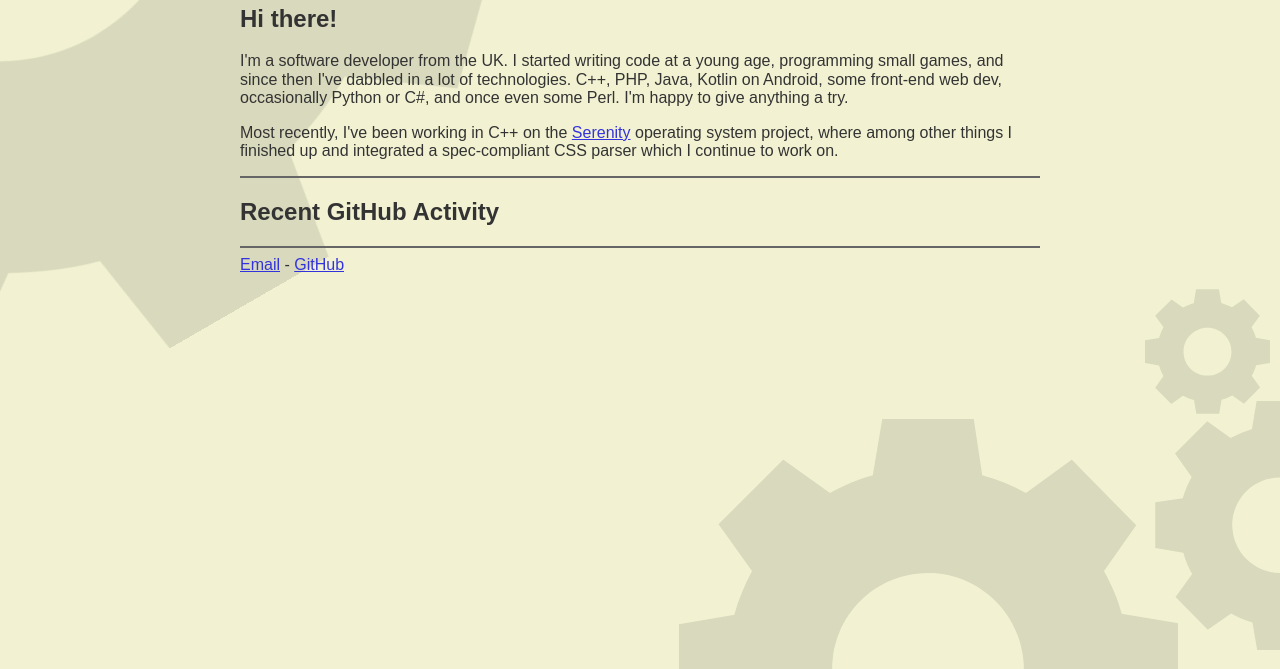
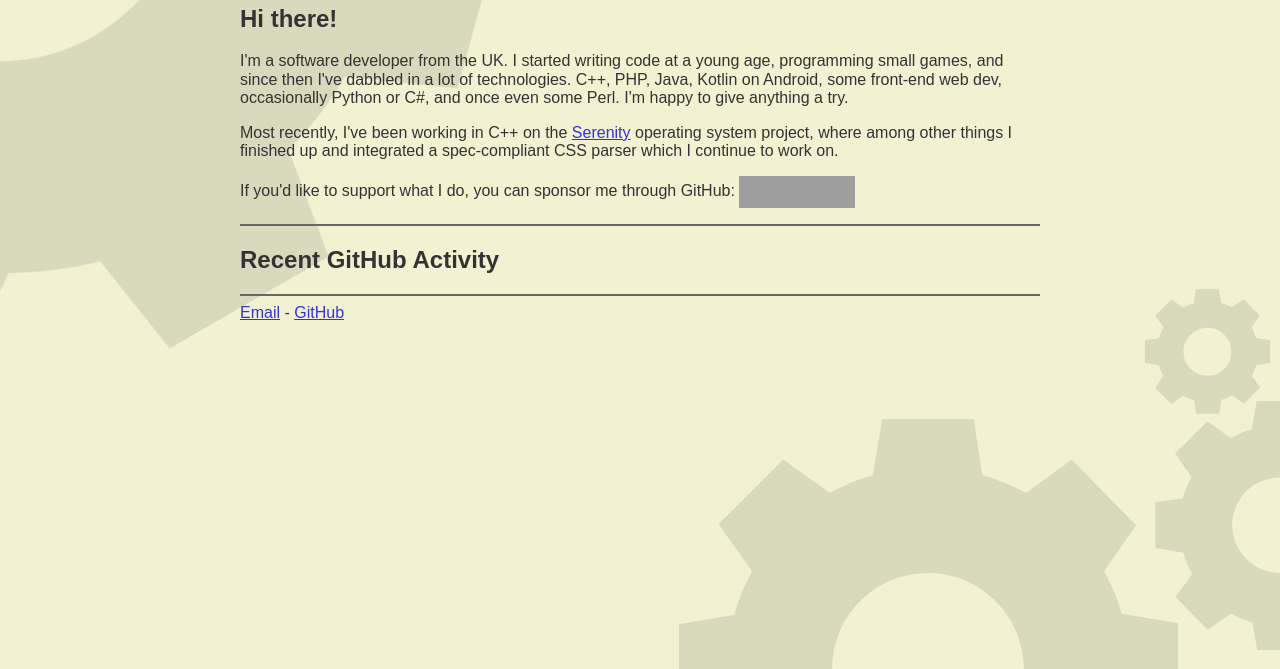
Before and after one commit to AtkinsSJ/Website, a plain HTML site: page index.html in a window 1280 px wide. Shown: the part 131-800 px from the top of the page. Drawn offline with Linux system fonts and the light colour scheme; no server answers; grey boxes are pictures that could not be loaded.

Commit message:
Add GitHub Sponsors button

```diff
--- a/index.html
+++ b/index.html
@@ -25,6 +25,10 @@
                 Most recently, I've been working in C++ on the
                 <a href="https://serenityos.org" rel="noopener noreferrer">Serenity</a> operating system project, where
                 among other things I finished up and integrated a spec-compliant CSS parser which I continue to work on.
+            </p>
+            <p>
+                If you'd like to support what I do, you can sponsor me through GitHub:
+                <iframe src="https://github.com/sponsors/AtkinsSJ/button" title="Sponsor AtkinsSJ" height="32" width="116" style="border: 0; vertical-align: middle"></iframe>
             </p>
         </section>
 
```
